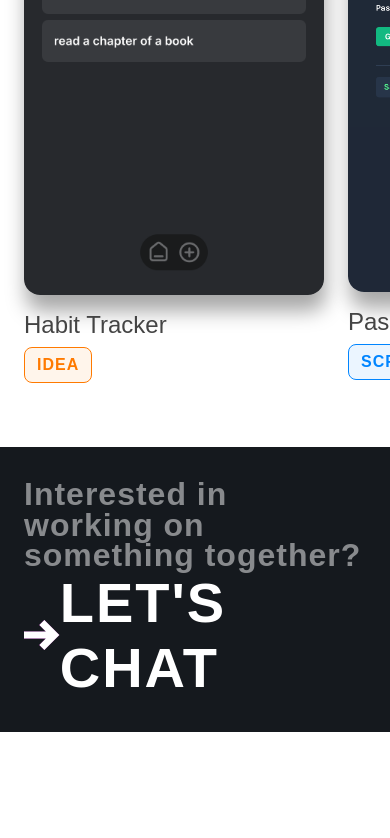
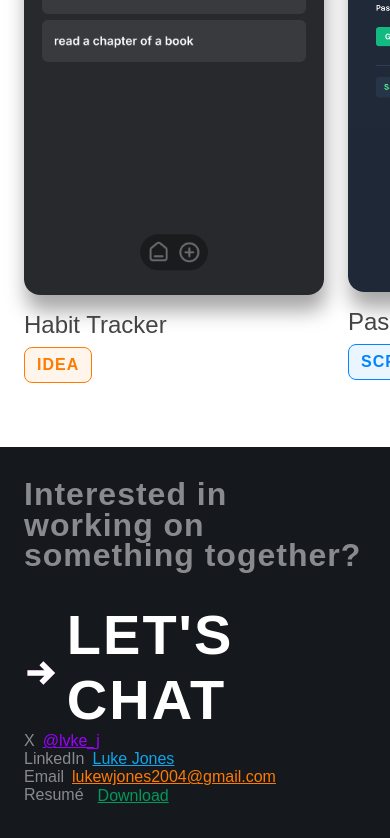
Before and after one commit to lukewjones/my-portfolio, a React (Vite) app: page / in a window 390 px wide. Shown: the part 1990-2828 px from the top of the page. Before the commit the page ends 2722 px from the top, so only its background shows below. Built offline with nearby package versions, Linux system fonts and the light colour scheme; a web font is replaced by a local one.

Commit message:
finishes everything aside from responsiveness and polishing/finishing touches

```diff
--- a/src/components/Footer.tsx
+++ b/src/components/Footer.tsx
@@ -1,4 +1,6 @@
 import Arrow from "./Arrow";
+import { socials } from "./data";
+import { HandleDownload } from "../components/HandleDownload.tsx";  // Make sure this is the correct path
 
 export default function Footer() {
   return (
@@ -8,6 +10,27 @@ export default function Footer() {
         <Arrow />
         <div className="chat-text">LET'S CHAT</div>
       </div>
+      <div className="socials-container">
+        {socials.map((account, index) => (
+          <div className="account" key={index}>
+            <div className="account-platform">{account.platform}</div>
+            {account.link === 'resume' ? (
+              <button className={`account-handle ${account.platform}`} onClick={HandleDownload}>
+                {account.handle}
+              </button>
+            ) : (
+              <a
+                className={`account-handle ${account.platform}`}
+                href={account.link}
+                target="_blank"
+                rel="noopener noreferrer"
+              >
+                {account.handle}
+              </a>
+            )}
           </div>
-    )
+        ))}
+      </div>
+    </div>
+  );
 }
--- /dev/null
+++ b/src/components/HandleDownload.tsx
@@ -0,0 +1,7 @@
+export const HandleDownload = () => {
+        const fileUrl = 'src/imgs/resume-Software-Engineer.pdf'
+        const link = document.createElement('a')
+        link.href = fileUrl
+        link.download = 'resume-Software-Engineer.pdf'
+        link.click()
+}
--- a/src/components/Skills.tsx
+++ b/src/components/Skills.tsx
@@ -4,7 +4,7 @@ import { icons } from "./data";
 export default function Skills() {
     return (
         <>
-            <div className="title">Skills</div>
+            <div className="title">SKILLS</div>
             <div className="skills-container">
                 {icons.map((icon, index) => (
                     <div className="icon" key={index}>
--- a/src/components/Work.tsx
+++ b/src/components/Work.tsx
@@ -8,7 +8,7 @@ export default function Work() {
 
     return (
         <div className="work">
-            <div className="title">Work</div>
+            <div className="title">WORK</div>
             <div className="work-container">
                 {projects.map((proj, index) => (
                     <div className="proj" key={index}>
--- a/src/components/data.tsx
+++ b/src/components/data.tsx
@@ -1,3 +1,4 @@
+
 type Reference = {
   name: string;
   description: string;
@@ -13,6 +14,12 @@ type Proj = {
   img: string;
   name: string;
   type: string;
+}
+
+export interface Social {
+  platform: string;
+  handle: string;
+  link: string;
 }
 
 export const references: Reference[] = [
@@ -112,7 +119,7 @@ export const projects: Proj[] = [
   },
 ]
 
-export const socials = [
+export const socials: Social[] = [
   {
     platform: 'X',
     handle: '@lvke_j',
@@ -126,11 +133,11 @@ export const socials = [
   {
     platform: 'Email',
     handle: 'lukewjones2004@gmail.com',
-    link: 'lukewjones2004@gmail.com',
+    link: 'mailto:lukewjones2004@gmail.com?subject=Hello%20Luke&body=I%20would%20like%20to%20connect%20with%20you!'
   },
   {
     platform: 'Resumé',
     handle: 'Download',
-    link: '',
+    link: 'resume',
   },
 ]
--- a/src/index.css
+++ b/src/index.css
@@ -158,6 +158,7 @@ body {
 .title {
     font-weight: 700;
     font-size: 2rem;
+    letter-spacing: 2px;
 }
 
 .icon {
@@ -248,10 +249,10 @@ body {
 .footer {
     padding: 2rem 1.5rem;
     background-color: #15191E;
+    color: #888A8D;
 }
 
 .interest {
-    color: #888A8D;
     font-weight: 700;
     font-size: 2rem;
     letter-spacing: 1px;
@@ -266,8 +267,41 @@ body {
     font-size: 56px;
     color: #FFFFFF;
     letter-spacing: 2px;
+    margin-top: 2rem;
+}
+
+.chat-container svg {
+    padding-top: 12px;
+    width: 40px;
+    margin-right: .5rem;
 }
 
 .chat-text {
     margin: 0;
 }
+
+.account {
+    display: flex;
+}
+
+.account-handle {
+    margin-left: .5rem;
+    background: none;
+    text-decoration: underline;
+}
+
+.X, .X:visited {
+    color: #9d00ff;
+}
+
+.LinkedIn, .LinkedIn:visited {
+    color: #0EA5E9;
+}
+
+.Email, .Email:visited {
+    color: #FF7A00;
+}
+
+.Resumé, .Resumé:visited {
+    color: #009959;
+}
```
Also changed, not shown: 1 other file (tests, documents, lock files or other folders). Lines whose indentation alone changed are shown as unchanged.
